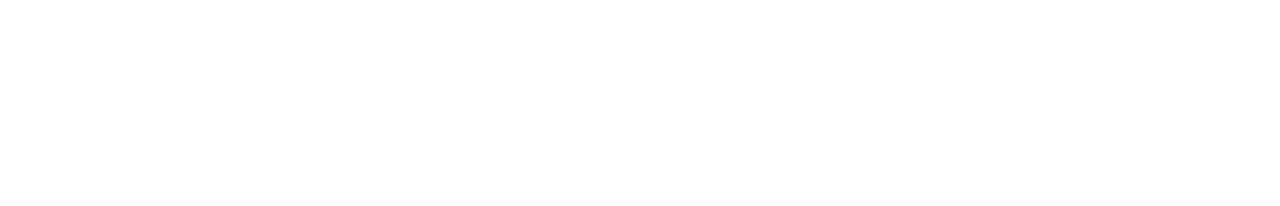
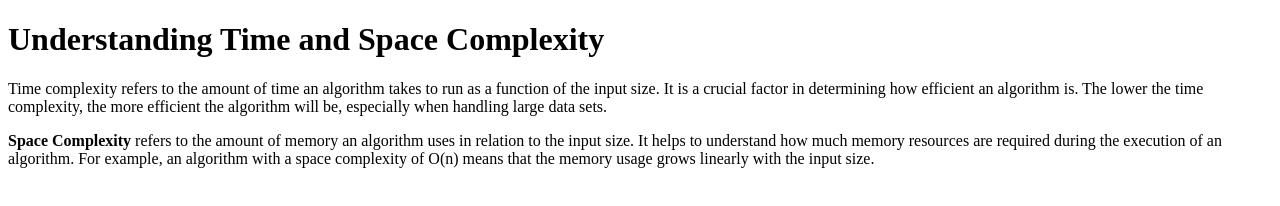
Before and after one commit to acciojob/time-and-space-complexity-4Sheetal, a website: page main.html in a window 1280 px wide. Drawn offline with Linux system fonts and the light colour scheme.

Commit message:
created a submission

```diff
--- a/main.html
+++ b/main.html
@@ -1,16 +1,24 @@
 <!DOCTYPE html>
+<html lang="en">
+<head>
+    <meta charset="UTF-8">
+    <meta name="viewport" content="width=device-width, initial-scale=1.0">
+    <title>Understanding Time and Space Complexity</title>
+</head>
+<body>
+    <h1>Understanding Time and Space Complexity</h1>
 
-<html>
+    <p>
+        Time complexity refers to the amount of time an algorithm takes to run as a function of the input size.
+        It is a crucial factor in determining how efficient an algorithm is. The lower the time complexity,
+        the more efficient the algorithm will be, especially when handling large data sets.
+    </p>
 
-<head>
-	<link rel="stylesheet" href="styles.css">
-</head>
-
-<body>
-	<!-- the entire body must be written by student -->
-    <script type="text/javascript" src="./script.js">
-</script>
-
+    <p>
+        <b>Space Complexity</b> refers to the amount of memory an algorithm uses in relation to the input size.
+        It helps to understand how much memory resources are required during the execution of an algorithm.
+        For example, an algorithm with a space complexity of O(n) means that the memory usage grows linearly
+        with the input size.
+    </p>
 </body>
-
 </html>
```
